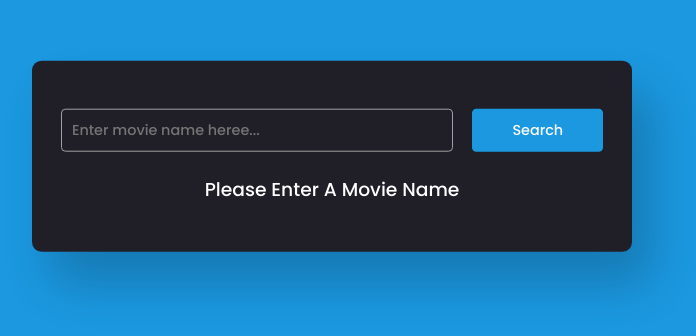
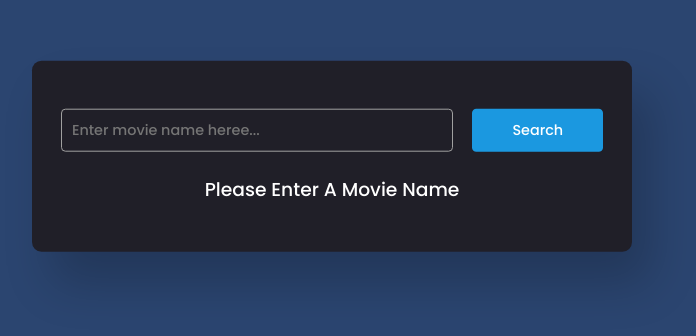
Before and after one commit to Tra-G/movie-search-bar, a plain HTML site: page index.html in a window 1280 px wide. Shown: the part 244-580 px from the top of the page, without its empty margins (308-1004 px from the left). Drawn offline with Linux system fonts and the light colour scheme.

Commit message:
Background modified

```diff
--- a/style.css
+++ b/style.css
@@ -7,7 +7,7 @@
 
 body {
     height: 100vh;
-    background: #1b98e0;
+    background: #2B4570;
 }
 
 .container {
```
